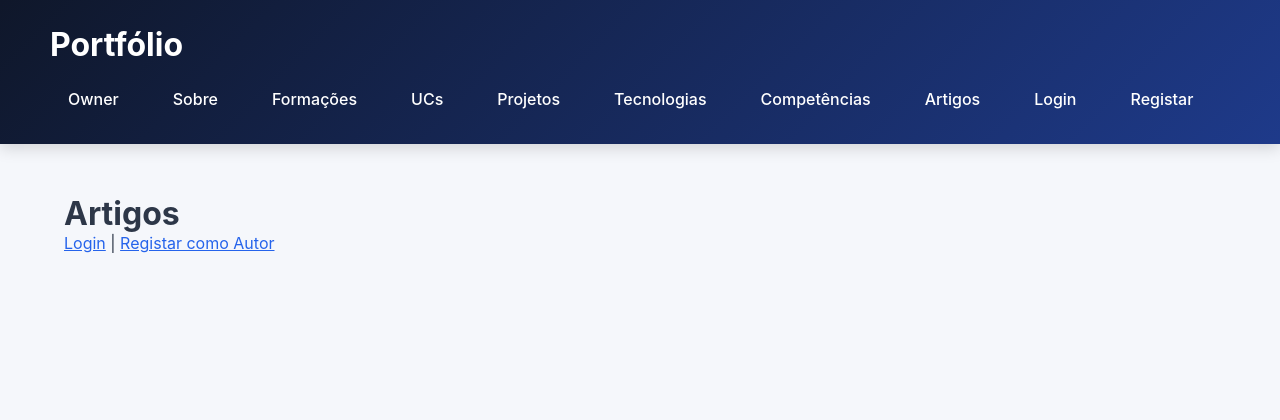
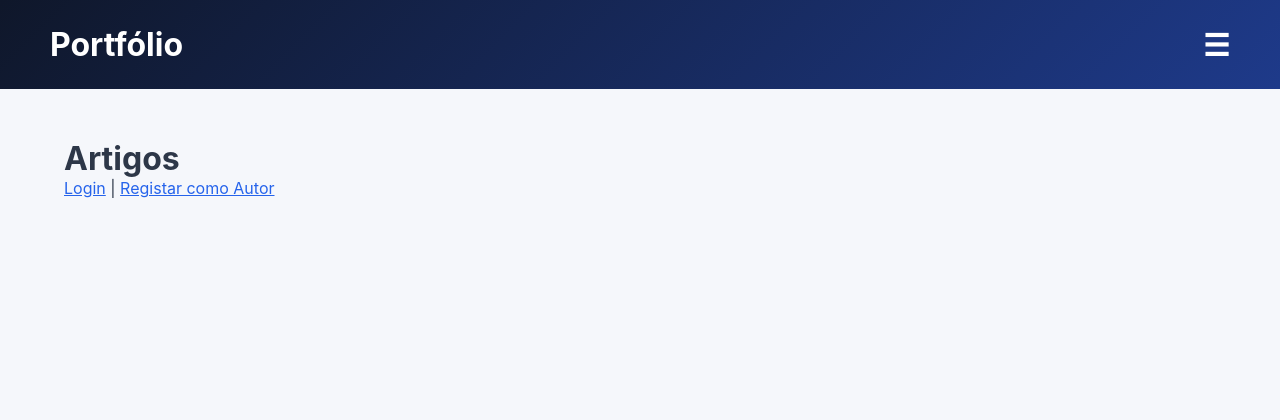
Before and after one commit to andre-marques-a22207598/andremarques-a22207598, a Django app: template artigos/templates/artigos/artigos.html in a window 1280 px wide. Shown: the top 420 px of the page. Run offline with Django 5.2, Linux system fonts and the light colour scheme; the template is opened without the code that fills it, so the values that code supplies are empty.

Commit message:
base para video

```diff
--- a/portofolio/static/portofolio/style.css
+++ b/portofolio/static/portofolio/style.css
@@ -22,36 +22,64 @@ body{
 /* HEADER */
 
 header{
+    display:flex;
+    justify-content:space-between;
+    align-items:center;
+
     background:linear-gradient(135deg,#0f172a,#1e3a8a);
     color:white;
+
     padding:25px 50px;
-    box-shadow:0 4px 15px rgba(0,0,0,.15);
+
+    position:relative;
 }
 
 header h1{
-    font-size:2rem;
-    margin-bottom:15px;
-    font-weight:700;
+    display:flex;
+    justify-content:space-between;
+    align-items:center;
+    width:100%;
 }
 
 nav{
+    display:none;
+
+    position:absolute;
+    top:80px;
+    right:50px;
+
+    flex-direction:column;
+
+    background:white;
+
+    border-radius:10px;
+
+    box-shadow:0 10px 25px rgba(0,0,0,.2);
+
+    overflow:hidden;
+
+    min-width:220px;
+}
+
+.hamburger{
+    display:block;
+    font-size:30px;
+    cursor:pointer;
+}
+nav.mostrar{
     display:flex;
-    gap:18px;
-    flex-wrap:wrap;
 }
 
 nav a{
-    color:white;
+    color:#0f172a;
     text-decoration:none;
-    font-weight:500;
-    padding:10px 18px;
-    border-radius:8px;
-    transition:.3s;
+    padding:15px 20px;
+    border-bottom:1px solid #eee;
 }
 
 nav a:hover{
-    background:rgba(255,255,255,.18);
-    transform:translateY(-2px);
+    background:#f5f5f5;
+    color:#2563eb;
 }
 
 /* MAIN */
--- a/portofolio/templates/portofolio/base.html
+++ b/portofolio/templates/portofolio/base.html
@@ -16,7 +16,11 @@
 
 <body>
     <header>
-        <h1>Portfólio</h1>
+    <h1>
+        <span>Portfólio</span>
+        <span class="hamburger">&#9776;</span>
+    </h1>
+
     <nav>
         <a href="{% url 'owner_detail' %}">Owner</a>
         <a href="{% url 'sobre' %}">Sobre</a>
@@ -26,27 +30,20 @@
         <a href="{% url 'tecnologias' %}">Tecnologias</a>
         <a href="{% url 'competencias' %}">Competências</a>
         <a href="{% url 'artigos' %}">Artigos</a>
+        <a href="{% url 'bandas' %}">API Bandas</a>
 
         {% if user.is_authenticated %}
 
             <span>Olá, {{ user.username }}</span>
 
-            <a href="{% url 'logout' %}">
-                Logout
-            </a>
+            <a href="{% url 'logout' %}">Logout</a>
 
         {% else %}
 
-            <a href="{% url 'login' %}">
-                Login
-            </a>
-
-            <a href="{% url 'registo' %}">
-                Registar
-            </a>
+            <a href="{% url 'login' %}">Login</a>
+            <a href="{% url 'registo' %}">Registar</a>
 
         {% endif %}
-
     </nav>
 </header>
 
@@ -60,7 +57,14 @@
     <footer>
         <p>&copy; 2026</p>
     </footer>
+<script>
+const menu = document.querySelector("nav");
+const botao = document.querySelector(".hamburger");
 
+botao.addEventListener("click", () => {
+    menu.classList.toggle("mostrar");
+});
+</script>
 </body>
 
 </html>
```
Also changed, not shown: 2 other files. Lines whose indentation alone changed are shown as unchanged.
